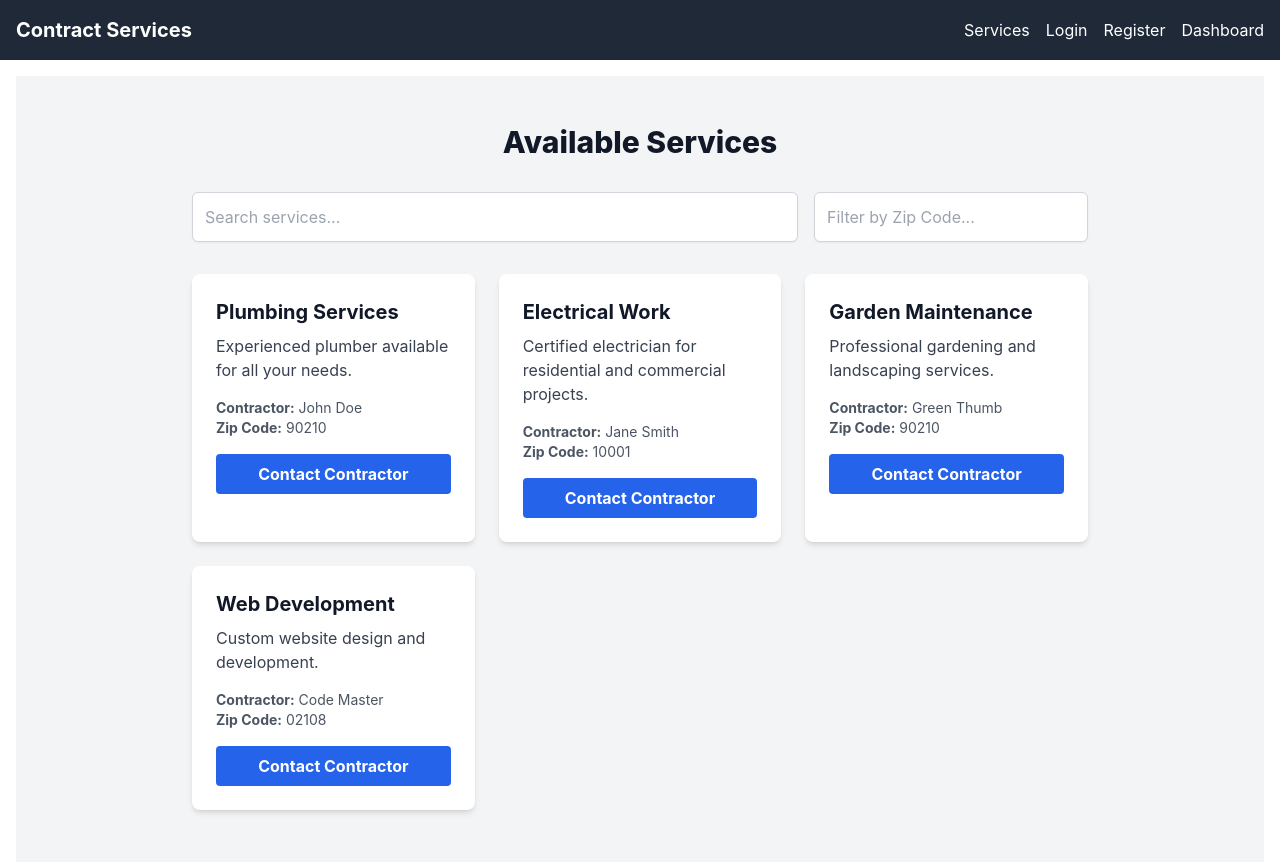
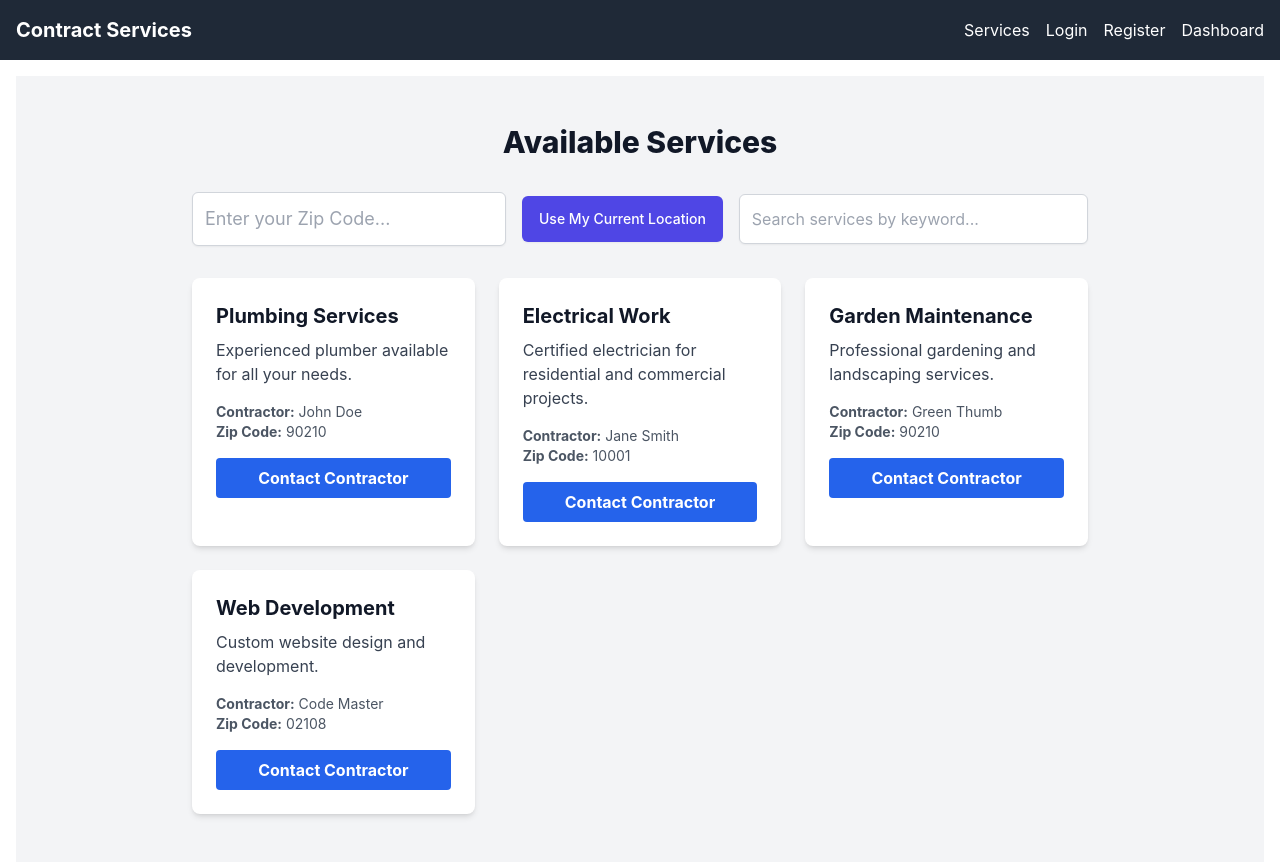
Before and after one commit to offbeatshotz/servicecontractorpro, a Next.js app: page /services in a window 1280 px wide. Shown: the top 862 px of the page. Built offline with nearby package versions, Linux system fonts and the light colour scheme.

Commit message:
Add files via upload

```diff
--- a/pages/services.js
+++ b/pages/services.js
@@ -44,20 +44,27 @@ function ServicesPage() {
           Available Services
         </h2>
 
-        <div className="mb-8 flex flex-col sm:flex-row space-y-4 sm:space-y-0 sm:space-x-4">
+        <div className="mb-8 flex flex-col sm:flex-row space-y-4 sm:space-y-0 sm:space-x-4 items-center">
           <input
             type="text"
-            placeholder="Search services..."
+            placeholder="Enter your Zip Code..."
+            className="w-full sm:w-auto p-3 border border-gray-300 rounded-md shadow-sm focus:ring-blue-500 focus:border-blue-500 text-lg"
+            value={zipCode}
+            onChange={(e) => setZipCode(e.target.value)}
+          />
+          {/* A conceptual button for geolocation */}
+          <button
+            onClick={() => alert('Geolocation feature coming soon! Please enter your zip code manually.')}
+            className="w-full sm:w-auto py-3 px-4 border border-transparent rounded-md shadow-sm text-sm font-medium text-white bg-indigo-600 hover:bg-indigo-700 focus:outline-none focus:ring-2 focus:ring-offset-2 focus:ring-indigo-500"
+          >
+            Use My Current Location
+          </button>
+          <input
+            type="text"
+            placeholder="Search services by keyword..."
             className="flex-grow p-3 border border-gray-300 rounded-md shadow-sm focus:ring-blue-500 focus:border-blue-500"
             value={searchQuery}
             onChange={(e) => setSearchQuery(e.target.value)}
-          />
-          <input
-            type="text"
-            placeholder="Filter by Zip Code..."
-            className="w-full sm:w-auto p-3 border border-gray-300 rounded-md shadow-sm focus:ring-blue-500 focus:border-blue-500"
-            value={zipCode}
-            onChange={(e) => setZipCode(e.target.value)}
           />
         </div>
 
```
